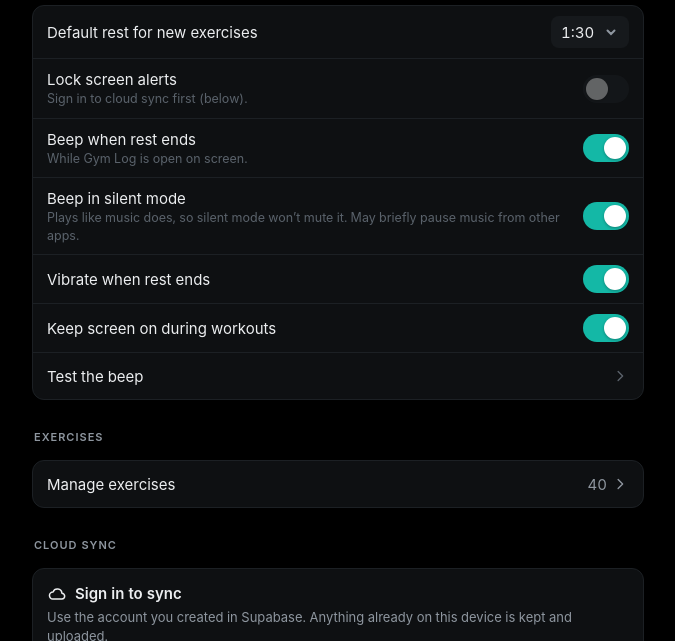
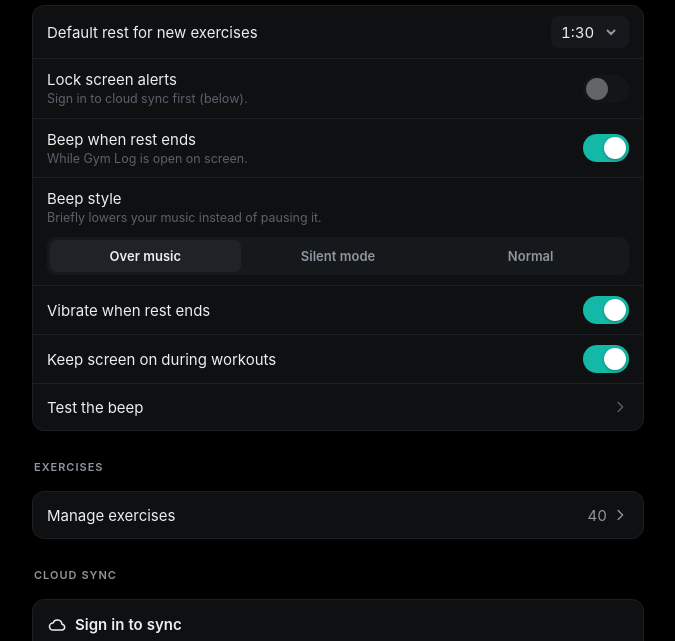
Before and after one commit to divireon/gym-log, a plain HTML site: page index.html in a window 1280 px wide. Both pictures are taken after a click on the button "Settings". Shown: the part 99-740 px from the top of the page, without its empty margins (302-977 px from the left). Drawn offline with Linux system fonts and the light colour scheme.

Commit message:
Beep style choice: over music, silent mode, or normal
The silent-mode beep ("playback" audio session) paused music from other
apps. Add a Beep style setting: "Over music" (new default) uses the
"transient" session meant for short alerts that dip other audio,
"Silent mode" keeps the previous behaviour, "Normal" follows the
silent switch.

Co-Authored-By: Claude Opus 5.5 <noreply@anthropic.com>

```diff
--- a/css/styles.css
+++ b/css/styles.css
@@ -239,6 +239,9 @@ input[type="date"].input { -webkit-appearance: none; appearance: none; min-heigh
   padding: 10px 14px; min-height: 46px; text-align: left; border-bottom: 1px solid var(--line); cursor: pointer;
 }
 .row-item:last-child { border-bottom: 0; }
+.row-item.stacked { flex-direction: column; align-items: stretch; gap: 10px; cursor: default; }
+.row-item.stacked .seg { display: flex; }
+.row-item.stacked .seg button { flex: 1; padding: 7px 6px; }
 .row-item .meta { display: flex; align-items: center; gap: 4px; color: var(--muted); flex: none; }
 .row-item > .i { color: var(--faint); }
 .switch {
--- a/js/app.js
+++ b/js/app.js
@@ -4,7 +4,7 @@ import { lineChart, sparkline } from './charts.js';
 import * as Sync from './sync.js';
 import * as Push from './push.js';
 
-const VERSION = '1.4.0'; // keep in step with version.json when publishing
+const VERSION = '1.4.1'; // keep in step with version.json when publishing
 const DAY = 86400000;
 const app = document.getElementById('app');
 const tabbar = document.getElementById('tabbar');
@@ -454,7 +454,10 @@ function unlockAudio() {
 function beep() {
   if (!actx) return;
   clearTimeout(audioIdle);
-  if (S.settings().silentBeep) setAudioSession('playback');
+  // over = short alert that dips other audio; silent = plays like music (ignores silent mode, pauses music)
+  const mode = beepMode();
+  if (mode === 'silent') setAudioSession('playback');
+  else if (mode === 'over') setAudioSession('transient');
   const play = () => { playTones(); audioGoIdleSoon(); };
   if (actx.state !== 'running') actx.resume().then(play).catch(play); else play();
 }
@@ -1046,7 +1049,7 @@ function viewSettings() {
         <select class="select-sm" data-bind="set-defaultRest">${REST_OPTS.filter(Boolean).map(s => `<option value="${s}" ${st.defaultRest === s ? 'selected' : ''}>${fmtClock(s)}</option>`).join('')}</select></label>
       ${pushRowsHTML()}
       ${sw('sound', 'Beep when rest ends', 'While Gym Log is open on screen.')}
-      ${st.sound ? sw('silentBeep', 'Beep in silent mode', 'Plays like music does, so silent mode won’t mute it. May briefly pause music from other apps.') : ''}
+      ${st.sound ? beepModeHTML() : ''}
       ${navigator.vibrate ? sw('vibrate', 'Vibrate when rest ends') : ''}
       ${sw('wakeLock', 'Keep screen on during workouts')}
       <button class="row-item" data-act="test-alert"><span>Test the beep</span>${icon('chev', 18)}</button>
@@ -1076,6 +1079,22 @@ function viewSettings() {
     </div>`;
 }
 
+// ---------- beep style ----------
+const BEEP_MODES = {
+  over: { label: 'Over music', note: 'Briefly lowers your music instead of pausing it.' },
+  silent: { label: 'Silent mode', note: 'Plays even in silent mode, but pauses music from other apps.' },
+  normal: { label: 'Normal', note: 'Follows the silent switch, so no beep in silent mode.' },
+};
+function beepMode() {
+  const st = S.settings();
+  return BEEP_MODES[st.beepMode] ? st.beepMode : 'over';
+}
+function beepModeHTML() {
+  const m = beepMode();
+  return `<div class="row-item stacked"><span>Beep style<small class="faint block">${BEEP_MODES[m].note}</small></span>
+    <div class="seg">${Object.entries(BEEP_MODES).map(([k, v]) => `<button class="${k === m ? 'on' : ''}" data-act="beep-mode" data-m="${k}">${v.label}</button>`).join('')}</div></div>`;
+}
+
 // ---------- lock-screen alerts UI ----------
 let pushBusy = false;
 function pushRowsHTML() {
@@ -1518,6 +1537,7 @@ const ACTIONS = {
 
   // settings
   'test-alert': () => { unlockAudio(); setTimeout(restAlert, 80); toast('Beep!'); },
+  'beep-mode': el => { S.setSettings({ beepMode: el.dataset.m }); render(); },
   'test-push': () => {
     Push.scheduleAt(Date.now() + 5000, 'Test alert. This is what “rest over” looks like.');
     toast('Test alert in 5 seconds. Lock your phone now.');
@@ -1569,7 +1589,7 @@ const BINDS = {
   bw: el => { bwInput = el.value; },
   'set-defaultRest': el => S.setSettings({ defaultRest: Number(el.value) }),
   'set-sound': el => { S.setSettings({ sound: el.checked }); render(); },
-  'set-silentBeep': el => S.setSettings({ silentBeep: el.checked }),
+  'set-silentBeep': el => S.setSettings({ silentBeep: el.checked }), // older builds
   push: async el => {
     if (pushBusy) return;
     const want = el.checked;
--- a/js/store.js
+++ b/js/store.js
@@ -64,7 +64,7 @@ export function seed(c, rec) {
 export function commit() { saveData(); saveMeta(); emit(); }
 
 // ---- settings (stored as a synced record) ----
-const DEFAULT_SETTINGS = { id: 'main', defaultRest: 90, sound: true, silentBeep: true, vibrate: true, wakeLock: true };
+const DEFAULT_SETTINGS = { id: 'main', defaultRest: 90, sound: true, beepMode: 'over', vibrate: true, wakeLock: true };
 export function settings() { return { ...DEFAULT_SETTINGS, ...(db.settings.main || {}) }; }
 export function setSettings(patch) { put('settings', { ...settings(), ...patch, id: 'main' }); }
 
--- a/sw.js
+++ b/sw.js
@@ -2,7 +2,7 @@
 // in the background. Every download asks the server for the newest file ("no-cache" / "reload"),
 // so a fresh publish is never hidden behind the browser's own short-term cache.
 // Bump CACHE whenever you publish (and bump version.json + VERSION in js/app.js).
-const CACHE = 'gym-log-v6';
+const CACHE = 'gym-log-v7';
 const ASSETS = [
   './', 'index.html', 'css/styles.css',
   'js/app.js', 'js/store.js', 'js/seed.js', 'js/charts.js', 'js/sync.js', 'js/push.js', 'js/config.js',
--- a/version.json
+++ b/version.json
@@ -1 +1 @@
-{ "version": "1.4.0" }
+{ "version": "1.4.1" }
```
